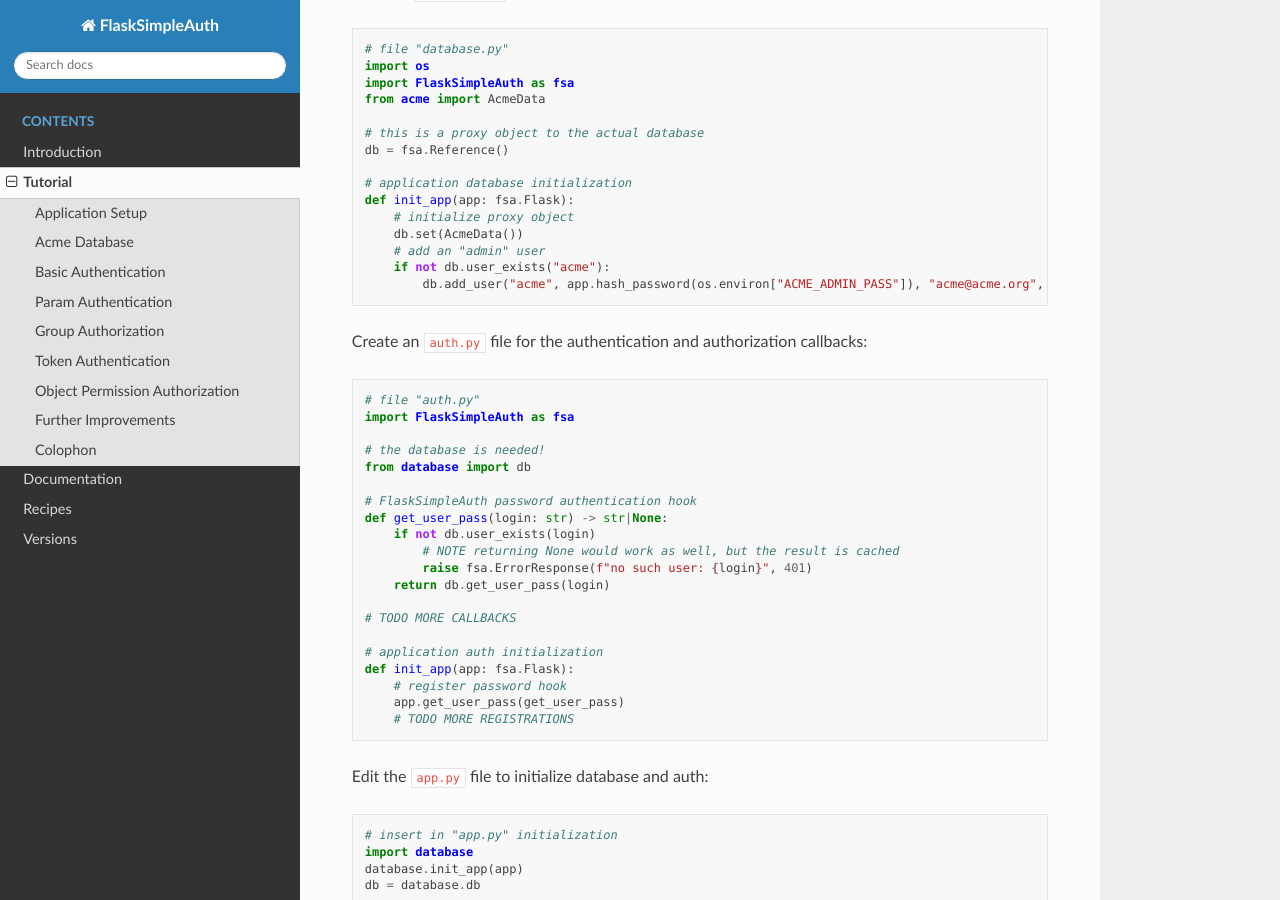
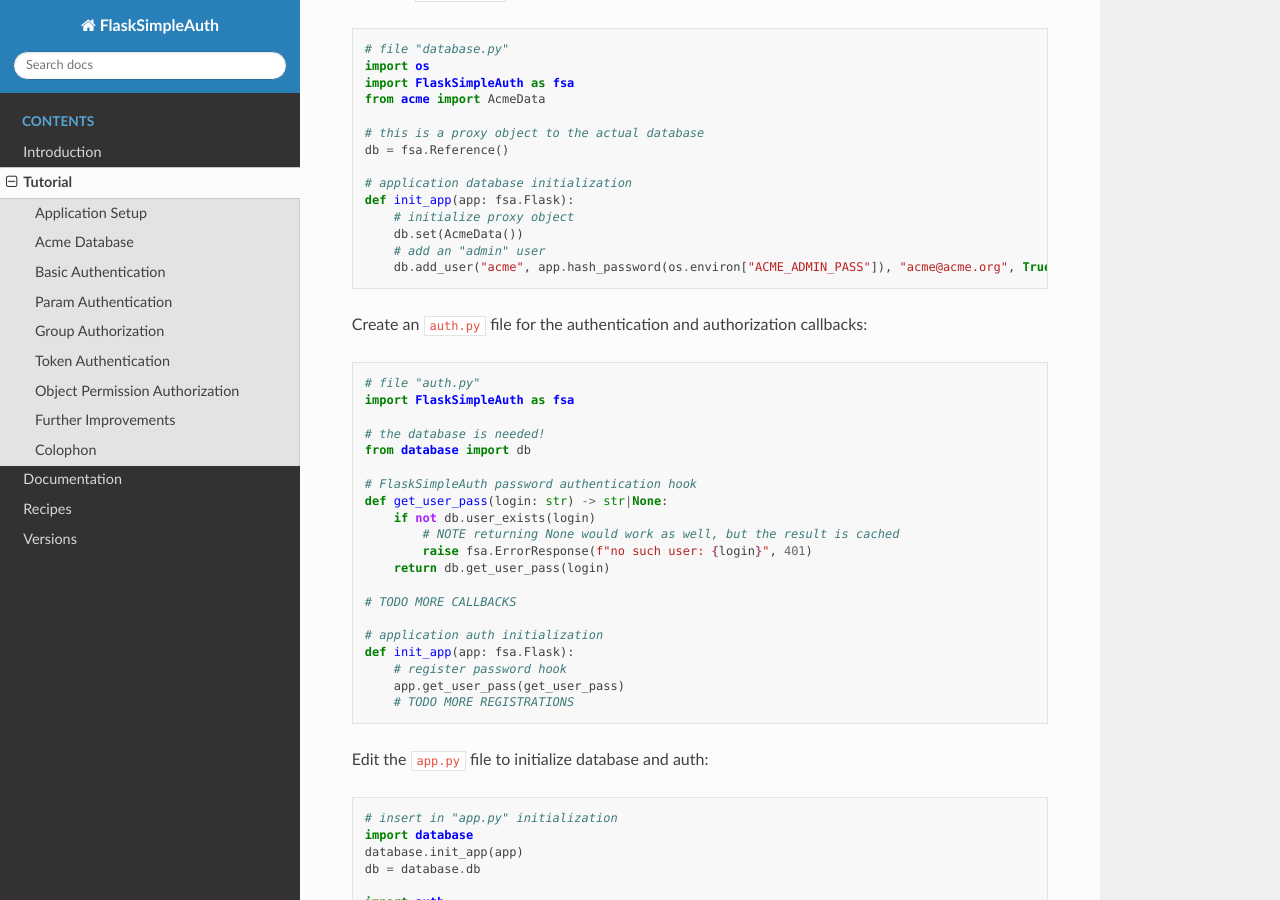
Before and after one commit to zx80/flask-simple-auth, a Sphinx documentation site: the page built from docs/TUTORIAL.md, in a window 1280 px wide and 900 px high, scrolled down 4364 px. Built offline with Sphinx 7.4.7 and the Read the Docs theme 2.0.0, drawn with Linux system fonts in a browser that asks for light colours; pages that are not in the unit, such as notebooks, are missing from menus.

Commit message:
remove useless test

````diff
--- a/docs/TUTORIAL.md
+++ b/docs/TUTORIAL.md
@@ -257,8 +257,7 @@
     # initialize proxy object
     db.set(AcmeData())
     # add an "admin" user
-    if not db.user_exists("acme"):
-        db.add_user("acme", app.hash_password(os.environ["ACME_ADMIN_PASS"]), "acme@acme.org", True)
+    db.add_user("acme", app.hash_password(os.environ["ACME_ADMIN_PASS"]), "acme@acme.org", True)
 ```
 
 Create an `auth.py` file for the authentication and authorization callbacks:
````
